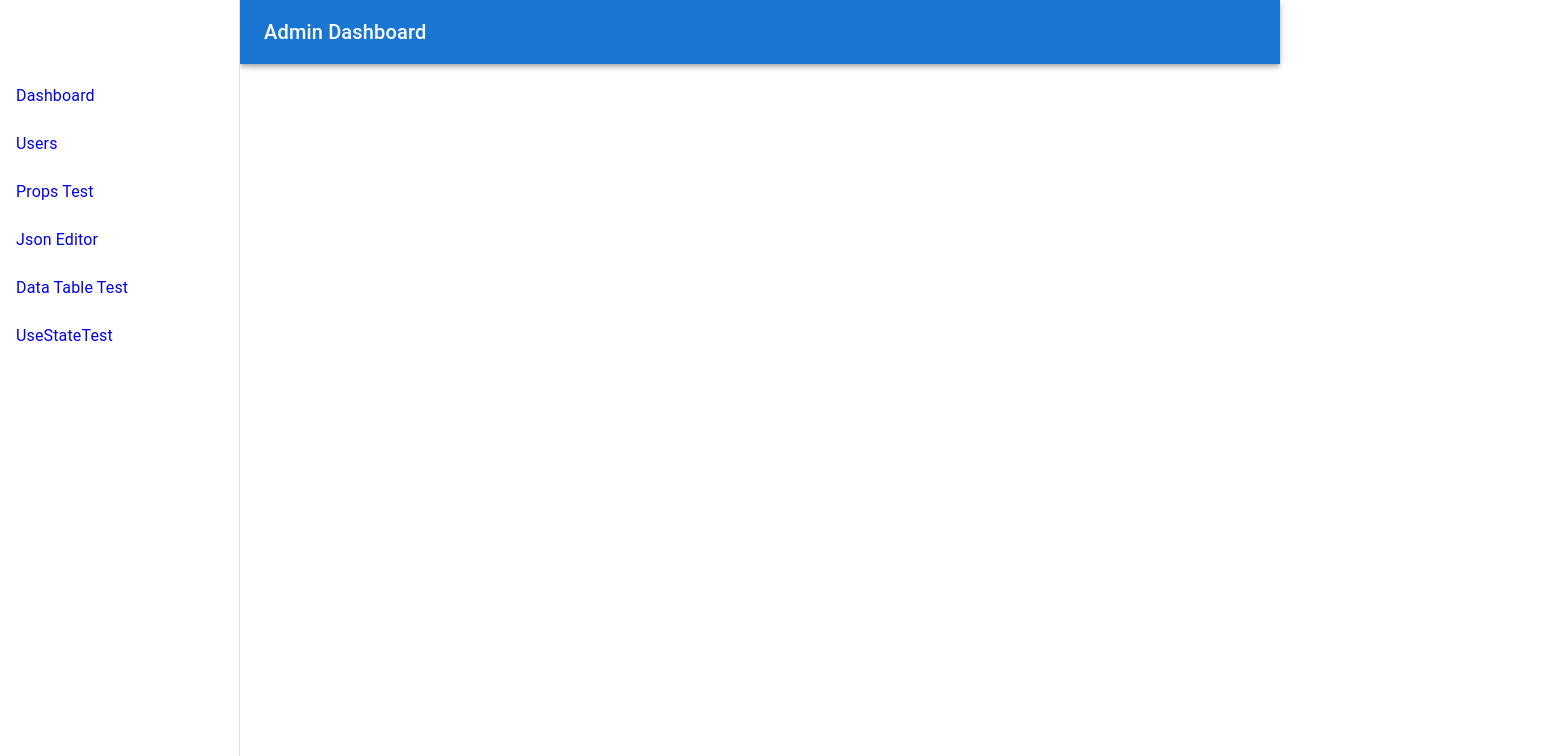
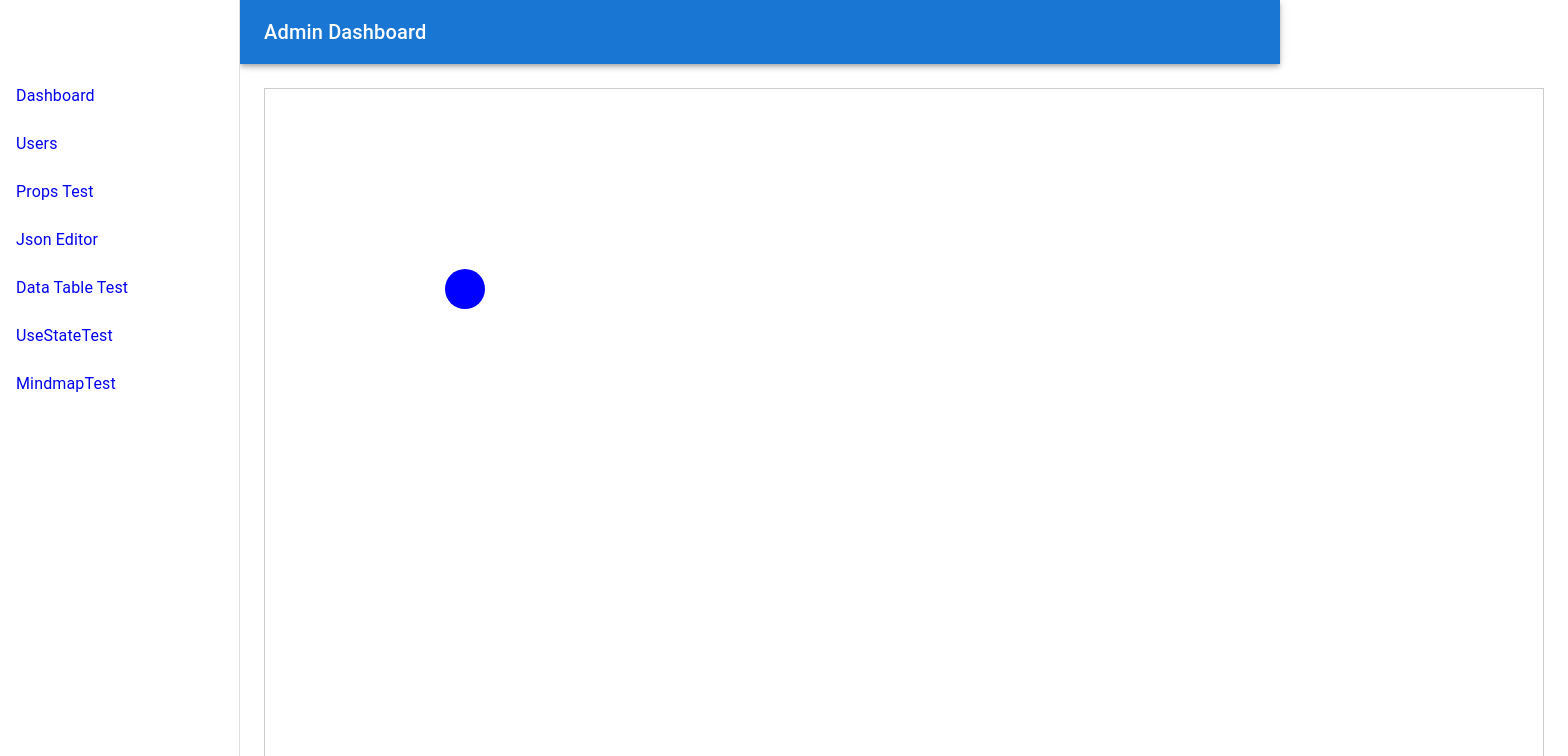
Before and after one commit to reallywally/playground-react, a React (Vite) app: page /mindmap-test in a window 1280 px wide. Shown: the top 756 px of the page, 1568 px wide, since content can reach past the window. Built offline with nearby package versions, Linux system fonts and the light colour scheme.

Commit message:
마인드맵 샘플 테스트

```diff
--- a/src/App.tsx
+++ b/src/App.tsx
@@ -8,6 +8,7 @@ import JsonEditor from "./playground/jsonEditorTest/JsonEditor";
 import JsonEditor2 from "./playground/jsonEditorTest/JsonEditor2";
 import DataTableTest from "./playground/dataTableTest/DataTableTest";
 import UseStateTest from "./playground/useStateTest/Main";
+import MindMapTest from "./playground/mindmapTest/MindMapTest";
 
 const App: React.FC = () => {
   return (
@@ -20,6 +21,7 @@ const App: React.FC = () => {
           <Route path="/json-editor" element={<JsonEditor2 />} />
           <Route path="/data-table-test" element={<DataTableTest />} />
           <Route path="/use-state-test" element={<UseStateTest />} />
+          <Route path="/mindmap-test" element={<MindMapTest />} />
         </Routes>
       </Layout>
     </Router>
--- a/src/components/Layout.tsx
+++ b/src/components/Layout.tsx
@@ -60,6 +60,9 @@ const Layout: React.FC<{ children: React.ReactNode }> = ({ children }) => {
             <ListItem button component={Link} to="/use-state-test">
               <ListItemText primary="UseStateTest" />
             </ListItem>
+            <ListItem button component={Link} to="/mindmap-test">
+              <ListItemText primary="MindmapTest" />
+            </ListItem>
           </List>
         </Box>
       </Drawer>
--- /dev/null
+++ b/src/playground/mindmapTest/MindMapTest.tsx
@@ -0,0 +1,76 @@
+import { useState } from "react";
+
+interface Node {
+  id: number;
+  x: number;
+  y: number;
+}
+
+interface Edge {
+  from: number;
+  to: number;
+}
+
+const MindMapTest = () => {
+  const [nodes, setNodes] = useState<Node[]>([{ id: 1, x: 200, y: 200 }]);
+  const [edges, setEdges] = useState<Edge[]>([]);
+  const [dragging, setDragging] = useState<number | null>(null);
+
+  const addNode = (x: number, y: number) => {
+    const newNode: Node = { id: nodes.length + 1, x, y };
+    setNodes([...nodes, newNode]);
+    setEdges([...edges, { from: nodes[0].id, to: newNode.id }]);
+  };
+
+  const startDrag = (id: number) => setDragging(id);
+  const stopDrag = () => setDragging(null);
+
+  const onDrag = (e: React.MouseEvent<SVGSVGElement>) => {
+    if (dragging !== null) {
+      setNodes((prev) =>
+        prev.map((node) =>
+          node.id === dragging ? { ...node, x: e.clientX, y: e.clientY } : node
+        )
+      );
+    }
+  };
+
+  return (
+    <svg
+      width="100vw"
+      height="100vh"
+      onMouseMove={onDrag}
+      onMouseUp={stopDrag}
+      style={{ border: "1px solid #ccc" }}
+    >
+      {edges.map((edge, index) => {
+        const fromNode = nodes.find((n) => n.id === edge.from);
+        const toNode = nodes.find((n) => n.id === edge.to);
+        return fromNode && toNode ? (
+          <line
+            key={index}
+            x1={fromNode.x}
+            y1={fromNode.y}
+            x2={toNode.x}
+            y2={toNode.y}
+            stroke="black"
+          />
+        ) : null;
+      })}
+
+      {nodes.map((node) => (
+        <circle
+          key={node.id}
+          cx={node.x}
+          cy={node.y}
+          r={20}
+          fill="blue"
+          onMouseDown={() => startDrag(node.id)}
+          onDoubleClick={(e) => addNode(e.clientX, e.clientY)}
+        />
+      ))}
+    </svg>
+  );
+};
+
+export default MindMapTest;
```
